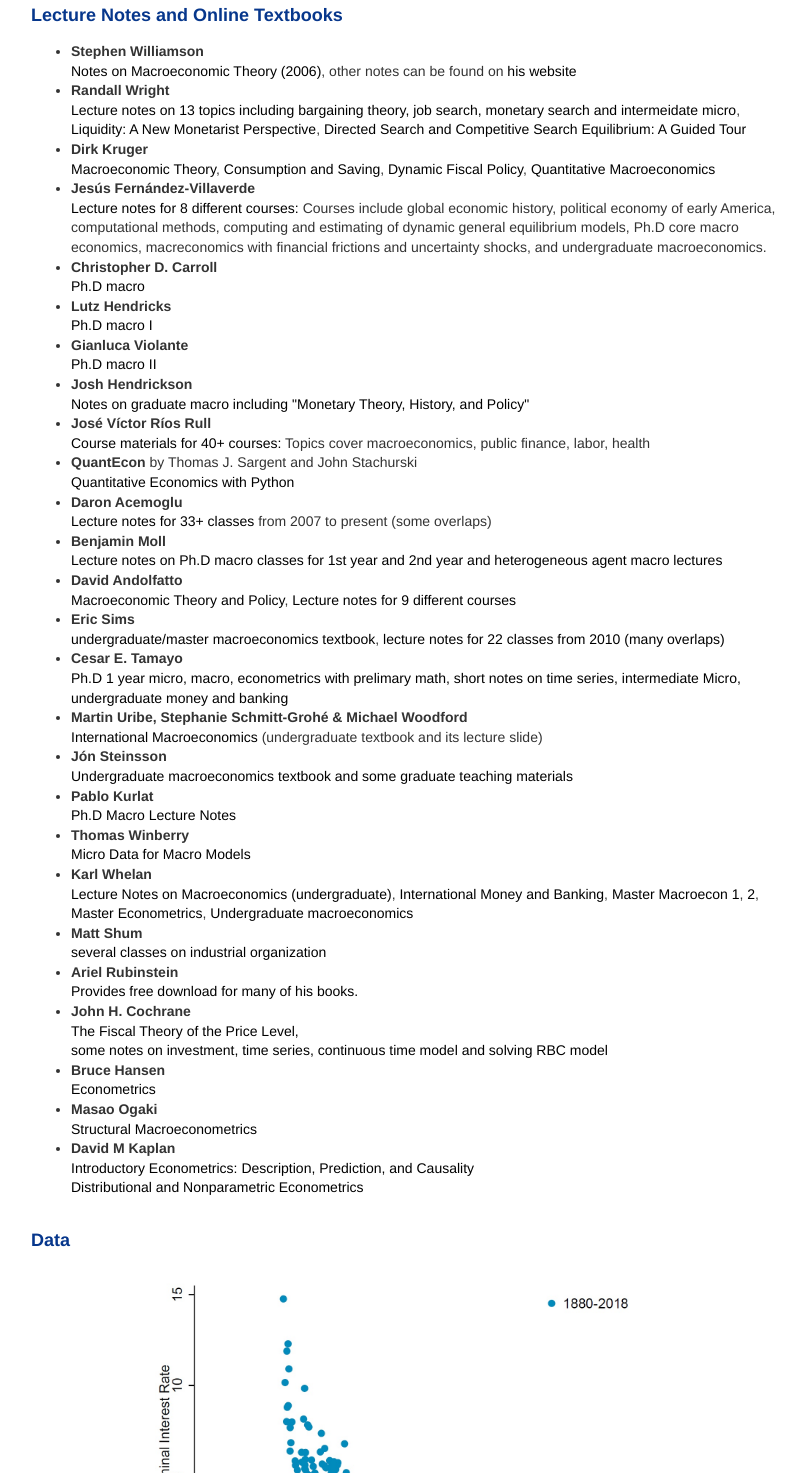
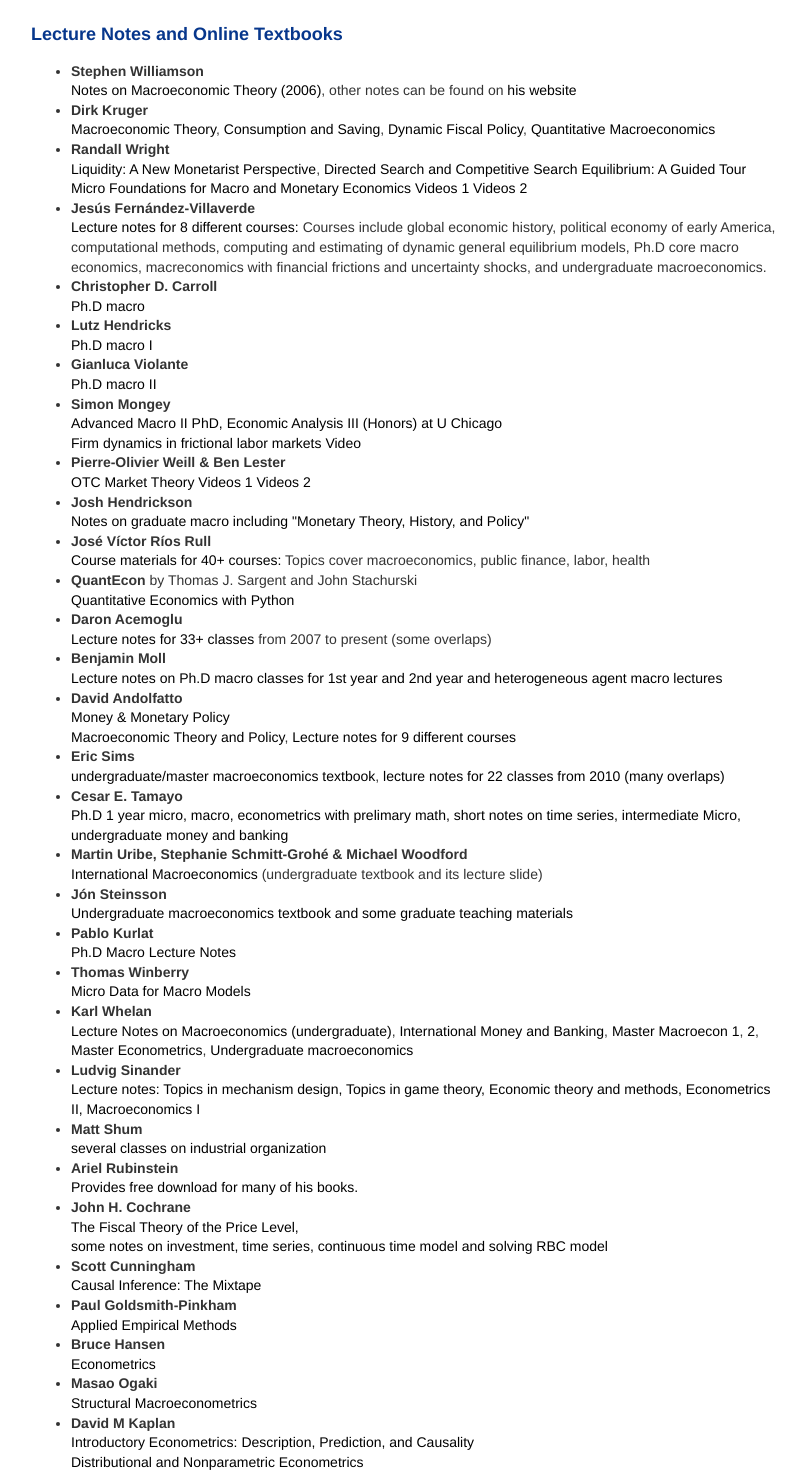
Before and after one commit to leeheon/leeheon.github.io, a plain HTML site: page links.html in a window 1280 px wide. Shown: the part 534-2007 px from the top of the page, without its empty margins (229-1035 px from the left). Drawn offline with nearby package versions, Linux system fonts and the light colour scheme.

Commit message:
Update links.html

```diff
--- a/links.html
+++ b/links.html
@@ -202,6 +202,9 @@ Fiscal History of United States - Master Level</a> (Thomas Sargent and George Ha
 Ph.D Macroeconomics - 2nd year </a>  (Thomas Sargent) - 9 lectures</li>
 <li> <a href="https://youtu.be/ofhaWMF1r6Q?t=200"  style="color:black"  target="_blank">
 Where to Draw Lines: Stability Versus Efficiency</a>  (Thomas Sargent, <a href="https://onlinelibrary.wiley.com/doi/full/10.1111/j.1468-0335.2010.00875.x"  style="color:black"  target="_blank">paper</a>)</li>
+<li>Micro Foundations for Macro and Monetary Economics <a href="https://youtu.be/Wz5ijsZXzjk"  style="color:black"  target="_blank">
+Lecture 1</a> <a href="https://youtu.be/j6VHdUCP4mc"  style="color:black"  target="_blank">
+Lecture 2</a> (Randall Wright)</li>
 <li><a href="https://mediaspace.wisc.edu/channel/Markets+with+Frictions+MOOC/26728832"  style="color:black"  target="_blank">
 Markets with Frictions</a>  (Randall Wright)  - 6 lectures</li>
 <li><a href="https://youtu.be/oS24Al8zB0Y"  style="color:black"  target="_blank">
@@ -230,13 +233,16 @@ Mathematical Methods for Economists</a>  (Rajiv Sethi)  - 12 lectures</li>
 <ul>
 <li> <b> Stephen Williamson</b> </li>
 <a href="https://www.albany.edu/~am755146/teaching/aeco601/Williamson%20notes.pdf"  style="color:black"  target="_blank">
-Notes on Macroeconomic Theory (2006)</a>, other notes can be found on <a href="https://sites.google.com/site/1954stephenwilliamson/6-teaching-materials"  style="color:black"  target="_blank">his website</a>
-<li> <b>Randall Wright</b></li>
-<a href="https://sites.google.com/site/randallwrightecon/teaching"  style="color:black"  target="_blank">
-Lecture notes on 13 topics including bargaining theory, job search, monetary search and intermeidate micro</a>,
-<a href="https://www.aeaweb.org/articles?id=10.1257/jel.20141195"  style="color:black"  target="_blank">Liquidity: A New Monetarist Perspective</a>, <a href="https://www.aeaweb.org/articles?id=10.1257/jel.20191505&&from=f"  style="color:black"  target="_blank">Directed Search and Competitive Search Equilibrium: A Guided Tour</a>
+Notes on Macroeconomic Theory (2006)</a>, other notes can be found on <a href="https://sites.google.com/site/1954stephenwilliamson/7-teaching-materials"  style="color:black"  target="_blank">his website</a>
 <li> <b>Dirk Kruger</b></li>
 <a href="https://www.ssc.wisc.edu/~aseshadr/econ714/MacroTheory.pdf"  style="color:black"  target="_blank">Macroeconomic Theory</a>, <a href="http://citeseerx.ist.psu.edu/viewdoc/download?doi=10.1.1.153.4527&rep=rep1&type=pdf"  style="color:black"  target="_blank">Consumption and Saving</a>, <a href="https://is.muni.cz/el/1456/podzim2011/MPE_MAMO/um/Krueger_FiscalBook.pdf"  style="color:black"  target="_blank">Dynamic Fiscal Policy</a>, <a href="http://www.fgv.br/professor/epge/ferreira/QuantMacro%20(2).pdf"  style="color:black"  target="_blank">Quantitative Macroeconomics</a>
+<li> <b>Randall Wright</b></li>
+<a href="https://www.aeaweb.org/articles?id=10.1257/jel.20141195"  style="color:black"  target="_blank">Liquidity: A New Monetarist Perspective</a>, <a href="https://www.aeaweb.org/articles?id=10.1257/jel.20191505&&from=f"  style="color:black"  target="_blank">Directed Search and Competitive Search Equilibrium: A Guided Tour</a>
+<a href="https://sammf.com/sammf-lecture-series"  style="color:black"  target="_blank">Micro Foundations for Macro and Monetary Economics</a>
+<a href="https://youtu.be/Wz5ijsZXzjk"  style="color:black"  target="_blank">Videos 1</a>
+<a href="https://youtu.be/j6VHdUCP4mc"  style="color:black"  target="_blank">Videos 2</a>
+<!--  <a href="https://sites.google.com/site/randallwrightecon/teaching"  style="color:black"  target="_blank">
+Lecture notes on 13 topics including bargaining theory, job search, monetary search and intermeidate micro</a>, -->
 <li> <b>Jesús Fernández-Villaverde</b></li>
 <a href="https://www.sas.upenn.edu/~jesusfv/teaching.html"  style="color:black"  target="_blank">
 Lecture notes for 8 different courses:</a> Courses include global economic history, political economy of early America, computational methods, computing and estimating of dynamic general equilibrium models, Ph.D core macro economics, macreconomics with financial frictions and uncertainty shocks, and undergraduate macroeconomics.
@@ -249,6 +255,17 @@ Ph.D macro I</a>
 <li><b>Gianluca Violante</b></li>
 <a href="https://sites.google.com/a/nyu.edu/glviolante/teaching/macrotheory"  style="color:black"  target="_blank">
 Ph.D macro II</a></li>
+<li><b>Simon Mongey</b></li>
+<a href="http://www.simonmongey.com/teaching--notes.html"  style="color:black"  target="_blank">
+Advanced Macro II PhD, Economic Analysis III (Honors) at U Chicago</a> <br>
+<a href="https://sammf.com/sammf-lecture-series"  style="color:black"  target="_blank">
+Firm dynamics in frictional labor markets </a>
+<a href="https://youtu.be/zZMcAYLfSfI"  style="color:black"  target="_blank">Video</a>
+<li><b>Pierre-Olivier Weill & Ben Lester</b></li>
+<a href="https://sammf.com/sammf-lecture-series"  style="color:black"  target="_blank">
+OTC Market Theory</a>
+<a href="https://youtu.be/Zf85kCoQdrM"  style="color:black"  target="_blank">Videos 1</a>
+<a href="https://youtu.be/sM6L44PJMNY"  style="color:black"  target="_blank">Videos 2</a>
 <li><b>Josh Hendrickson</b></li>
 <a href="https://sites.google.com/site/joshuarhendrickson/teaching/econ648?authuser=0"  style="color:black"  target="_blank">
 Notes on graduate macro including "Monetary Theory, History, and Policy"</a>
@@ -258,12 +275,14 @@ Notes on graduate macro including "Monetary Theory, History, and Policy"</a>
 <a href="https://python.quantecon.org/"  style="color:black"  target="_blank">
 Quantitative Economics with Python</a>
 <li><b>Daron Acemoglu</b></li>
-<a href="https://economics.mit.edu/faculty/acemoglu/courses"  style="color:black"  target="_blank">
+<a href="https://economics.mit.edu/people/faculty/daron-acemoglu/courses"  style="color:black"  target="_blank">
 Lecture notes for 33+ classes</a> from 2007 to present (some overlaps)
 <li> <b>Benjamin Moll</b></li>
 <a href="https://benjaminmoll.com/lectures"  style="color:black"  target="_blank">
 Lecture notes on Ph.D macro classes for 1st year and 2nd year and heterogeneous agent macro lectures</a>
 <li> <b>David Andolfatto</b></li>
+<a href="https://sites.google.com/site/davidandolfatto/courses/money-monetary-policy"  style="color:black"  target="_blank">
+Money & Monetary Policy </a>  <br>
 <a href="https://mpra.ub.uni-muenchen.de/6403/1/MPRA_paper_6403.pdf"  style="color:black"  target="_blank">
 Macroeconomic Theory and Policy</a>, <a href="http://www.sfu.ca/~dandolfa/"  style="color:black"  target="_blank">
 Lecture notes for 9 different courses </a>
@@ -287,6 +306,10 @@ Micro Data for Macro Models</a>
 <a href="https://www.karlwhelan.com/Macro2/Whelan-Lecture-Notes.pdf"  style="color:black"  target="_blank">
 Lecture Notes on Macroeconomics (undergraduate)</a>, <a href="https://karlwhelan.com/blog/?p=587"  style="color:black"  target="_blank">
 International Money and Banking</a>, <a href="https://karlwhelan.com/blog/?p=1241"  style="color:black"  target="_blank">Master Macroecon 1</a>, <a href="https://karlwhelan.com/blog/?p=761"  style="color:black"  target="_blank">2</a>, <a href="https://www.karlwhelan.com/Teaching/ma-econometrics-11.htm"  style="color:black"  target="_blank">Master Econometrics</a>, <a href="https://karlwhelan.com/blog/?p=759"  style="color:black"  target="_blank">Undergraduate macroeconomics</a>
+
+<li><b>Ludvig Sinander</b></li>
+<a href="https://www.ludvigsinander.net/lecture_notes"  style="color:black"  target="_blank">
+Lecture notes: Topics in mechanism design, Topics in game theory, Economic theory and methods, Econometrics II, Macroeconomics I</a>
 <li><b>Matt Shum</b></li>
 <a href="http://www.its.caltech.edu/~mshum/"  style="color:black"  target="_blank">several classes on industrial organization</a>
 <li><b>Ariel Rubinstein</b></li>
@@ -295,6 +318,12 @@ Provides free download for many of his books.</a>
 <li><b>John H. Cochrane</b></li>
 <a href="https://faculty.chicagobooth.edu/john.cochrane/research/index.htm"  style="color:black"  target="_blank">
 The Fiscal Theory of the Price Level, <br>some notes on investment, time series, continuous time model and solving RBC model</a>
+<li><b>Scott Cunningham</b></li>
+<a href="https://mixtape.scunning.com/"  style="color:black"  target="_blank">
+Causal Inference: The Mixtape</a>
+<li><b>Paul Goldsmith-Pinkham</b></li>
+<a href="https://github.com/paulgp/applied-methods-phd"  style="color:black"  target="_blank">
+Applied Empirical Methods</a>
 <li><b>Bruce Hansen</b></li>
 <a href="https://www.ssc.wisc.edu/~bhansen/econometrics/"  style="color:black"  target="_blank">
 Econometrics</a>
@@ -305,6 +334,8 @@ Structural Macroeconometrics</a>
 <a href="https://faculty.missouri.edu/~kaplandm/teach.html"  style="color:black"  target="_blank">
 Introductory Econometrics: Description, Prediction, and Causality <br>
 Distributional and Nonparametric Econometrics</a>
+
+
 </ul>
 <br>
 <div><b style="color:rgb(7,55,140)">
```
